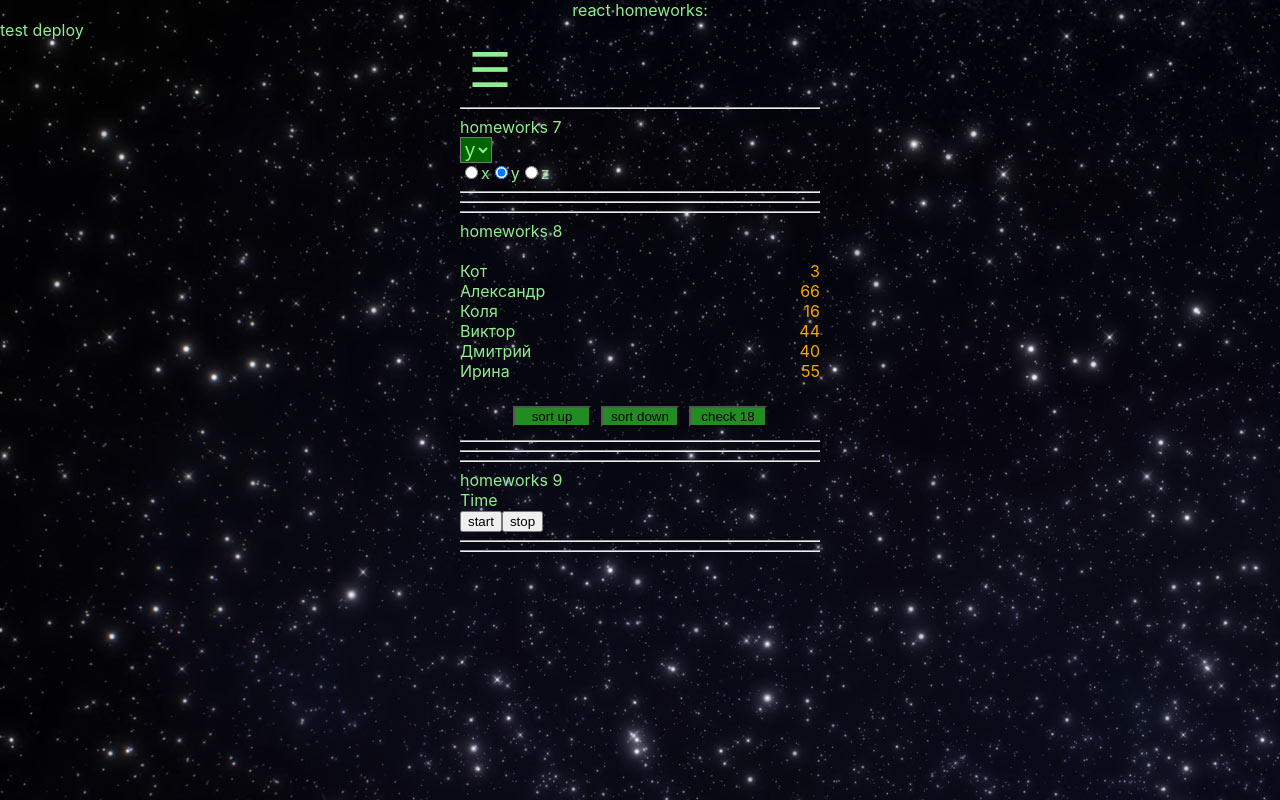
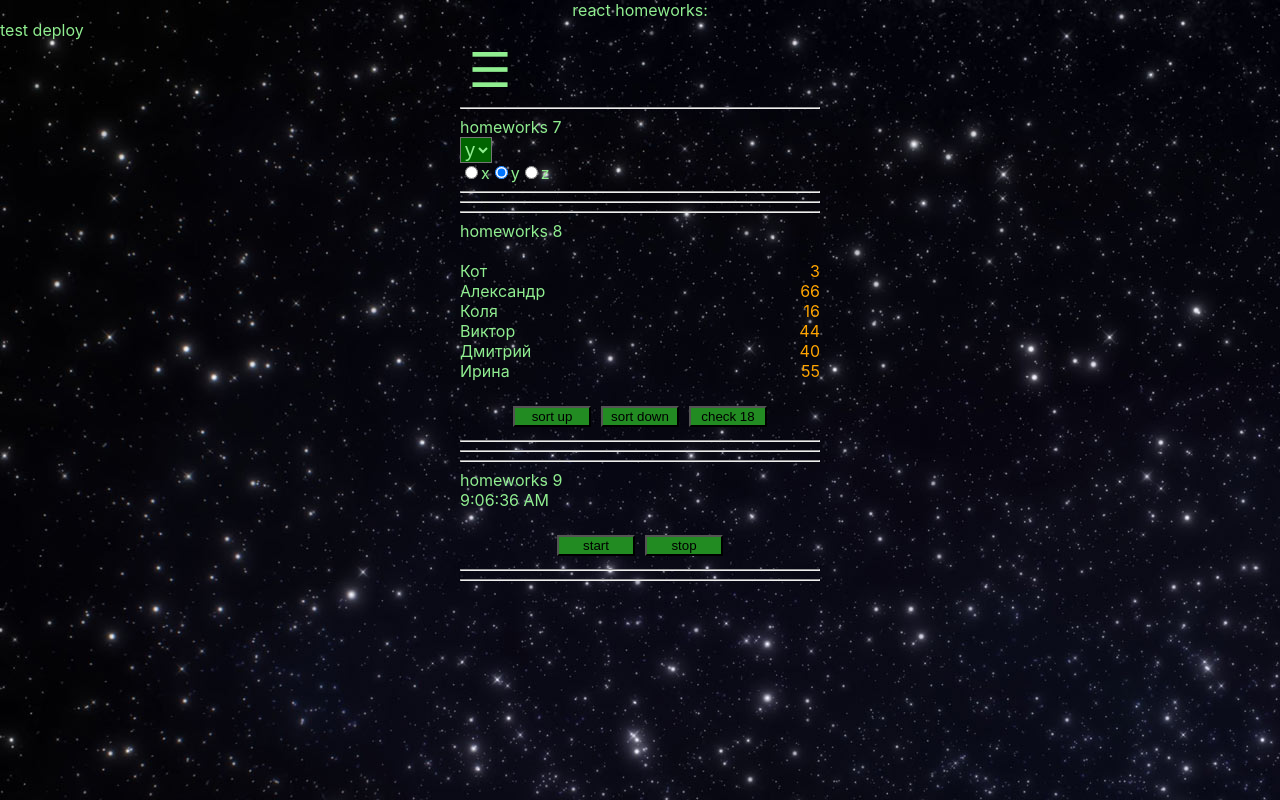
Before and after one commit to metalheadpnz/ignatHW, a React (Create React App) app: page /#/junior in a window 1280 px wide. Built offline with nearby package versions, Linux system fonts and the light colour scheme; a web font is replaced by a local one.

Commit message:
HW 9 done

```diff
--- a/src/p2-homeworks/h9/Clock.tsx
+++ b/src/p2-homeworks/h9/Clock.tsx
@@ -1,34 +1,35 @@
 import React, {useState} from 'react'
 import SuperButton from '../h4/common/c2-SuperButton/SuperButton'
+import styles from "../h8/HW8.module.css";
+import btnStl from "../h2/Affairs.module.css"
 
 function Clock() {
     const [timerId, setTimerId] = useState<number>(0)
-    const [date, setDate] = useState<Date>()
+    const [date, setDate] = useState<Date>(new Date())
     const [show, setShow] = useState<boolean>(false)
-    const [systemDate, setSystemDate] = useState<Date>(new Date())
 
     const stop = () => {
         // stop
+        clearInterval(timerId)
     }
     const start = () => {
         stop()
         const id: number = window.setInterval(() => {
-            // setDate
 
+            setDate(new Date())
         }, 1000)
         setTimerId(id)
     }
 
     const onMouseEnter = () => {
-        setSystemDate(new Date())
         setShow(true)
     }
     const onMouseLeave = () => {
         setShow(false)
     }
 
-    const stringTime = 'Time' // fix with date
-    const stringDate = systemDate.toLocaleDateString()// fix with date
+    const stringTime = date.toLocaleTimeString() // fix with date
+    const stringDate = date.toLocaleDateString()// fix with date
 
     return (
         <div>
@@ -39,15 +40,16 @@ function Clock() {
                 {stringTime}
             </div>
 
-            {show && (
+            {show ?
                 <div>
                     {stringDate}
                 </div>
-            )}
-
-            <SuperButton onClick={start}>start</SuperButton>
-            <SuperButton onClick={stop}>stop</SuperButton>
-
+                : <br/>
+            }
+            <div className={styles.buttonsBlock}>
+                <SuperButton onClick={start} className={btnStl.button}>start</SuperButton>
+                <SuperButton onClick={stop} className={btnStl.button}>stop</SuperButton>
+            </div>
         </div>
     )
 }
```
